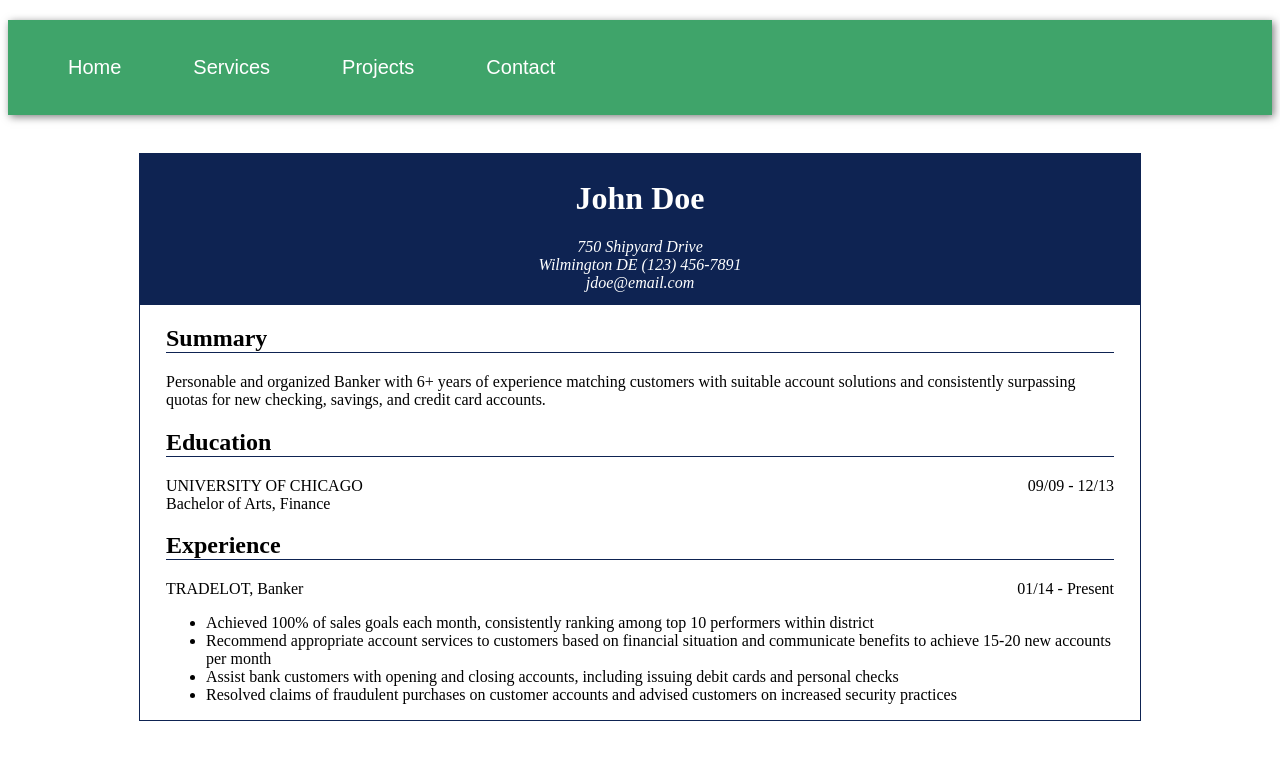
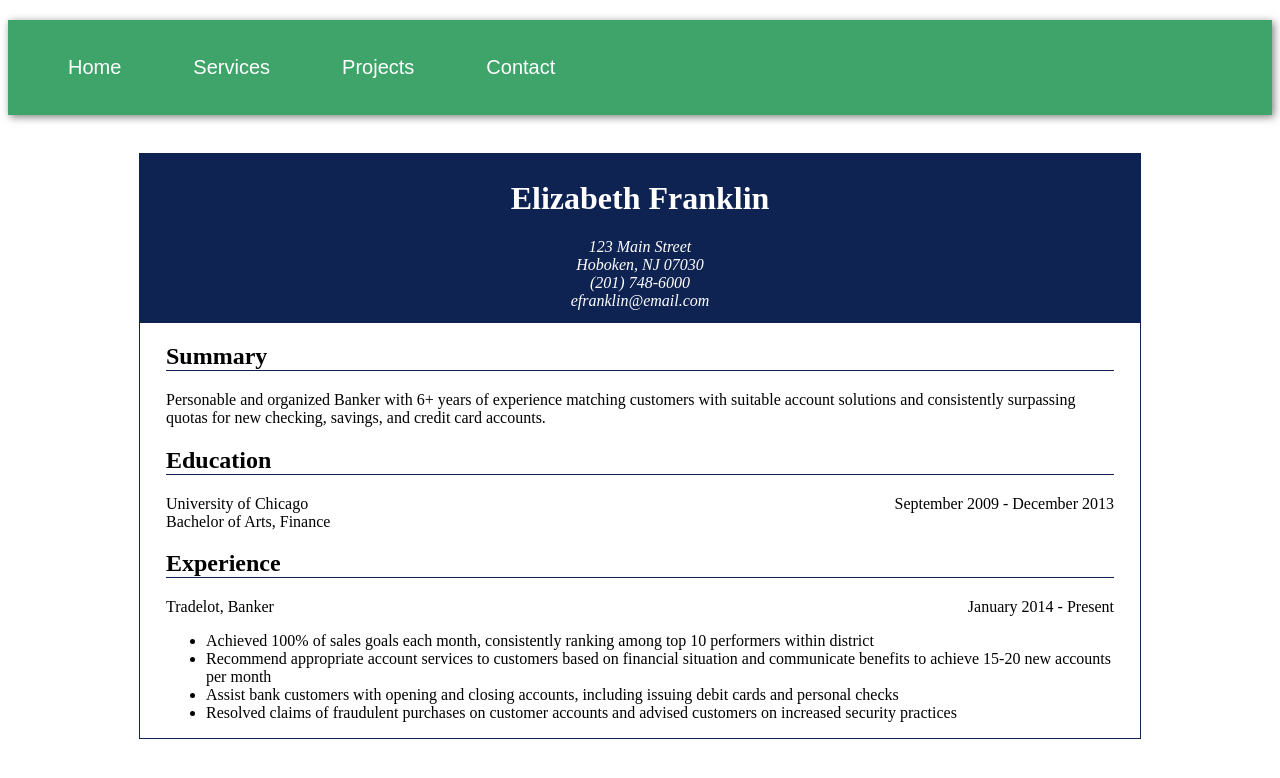
Before and after one commit to matthewsanner/wgu-angular-demo, an Angular app: page /home in a window 1280 px wide. Shown: the top 778 px of the page. Built offline with nearby package versions, Linux system fonts and the light colour scheme.

Commit message:
adds interpolation to home component

```diff
--- a/src/app/home-home/home-home.component.html
+++ b/src/app/home-home/home-home.component.html
@@ -1,34 +1,39 @@
 <div class="resume">
   <div class="personalInfo">
-    <h1>John Doe</h1>
-    <address>750 Shipyard Drive<br>Wilmington DE (123) 456-7891<br>jdoe&#64;email.com</address>
+    <h1>{{bankerName}}</h1>
+    <address>
+      {{bankerAddress}}<br>
+      {{bankerCity}}, {{bankerState}} {{bankerZip}}<br>
+      {{bankerPhone}}<br>
+      {{bankerEmail}}
+    </address>
   </div>
 
   <div class="summary">
     <h2>Summary</h2>
-    <p>Personable and organized Banker with 6+ years of experience matching customers with suitable account solutions
-      and consistently surpassing quotas for new checking, savings, and credit card accounts.
+    <p>{{summary}}
     </p>
   </div>
   <div class="education">
     <h2>Education</h2>
-    <p>UNIVERSITY OF CHICAGO <span class="educationDates">09/09 - 12/13</span><br>
-      Bachelor of Arts, Finance
+    <p>{{school}}<span class="educationDates">{{schoolDates}}</span><br>
+      {{schoolDegree}}
     </p>
   </div>
 
   <div class="experience">
     <h2>Experience</h2>
-    <p>TRADELOT, Banker <span class="employmentDates">01/14 - Present</span></p>
+    <p>{{employerName}}, {{jobTitle}}<span class="employmentDates">{{employmentDates}}</span></p>
     <ul>
       <li>Achieved 100% of sales goals each month, consistently
         ranking among top 10 performers within district</li>
-      <li>Recommend appropriate account services to customers based on financial situation
-        and communicate benefits to achieve 15-20 new accounts per month</li>
+      <li>Recommend appropriate account services to customers based on
+        financial situation and communicate benefits to achieve
+        15-20 new accounts per month</li>
       <li>Assist bank customers with opening and closing accounts,
         including issuing debit cards and personal checks</li>
-      <li>Resolved claims of fraudulent purchases on customer accounts
-        and advised customers on increased security practices</li>
+      <li>Resolved claims of fraudulent purchases on customer
+        accounts and advised customers on increased security practices</li>
     </ul>
   </div>
 </div>
--- a/src/app/home-home/home-home.component.ts
+++ b/src/app/home-home/home-home.component.ts
@@ -1,11 +1,30 @@
-import { Component } from '@angular/core';
+import { Component, OnInit } from '@angular/core';
 
 @Component({
   selector: 'app-home-home',
+  standalone: true,
   imports: [],
   templateUrl: './home-home.component.html',
-  styleUrl: './home-home.component.css'
+  styleUrls: ['./home-home.component.css'],
 })
-export class HomeHomeComponent {
+export class HomeHomeComponent implements OnInit {
+  bankerName = 'Elizabeth Franklin';
+  bankerAddress = '123 Main Street';
+  bankerCity = 'Hoboken';
+  bankerState = 'NJ';
+  bankerZip = '07030';
+  bankerPhone = '(201) 748-6000';
+  bankerEmail = 'efranklin@email.com';
+  summary = `Personable and organized Banker with 6+ years of experience matching customers with suitable account
+             solutions and consistently surpassing quotas for new checking, savings, and credit card accounts.`;
+  school = 'University of Chicago';
+  schoolDates = 'September 2009 - December 2013';
+  schoolDegree = 'Bachelor of Arts, Finance';
+  employerName = 'Tradelot';
+  jobTitle = 'Banker';
+  employmentDates = 'January 2014 - Present';
 
+  constructor() {}
+
+  ngOnInit(): void {}
 }
```
